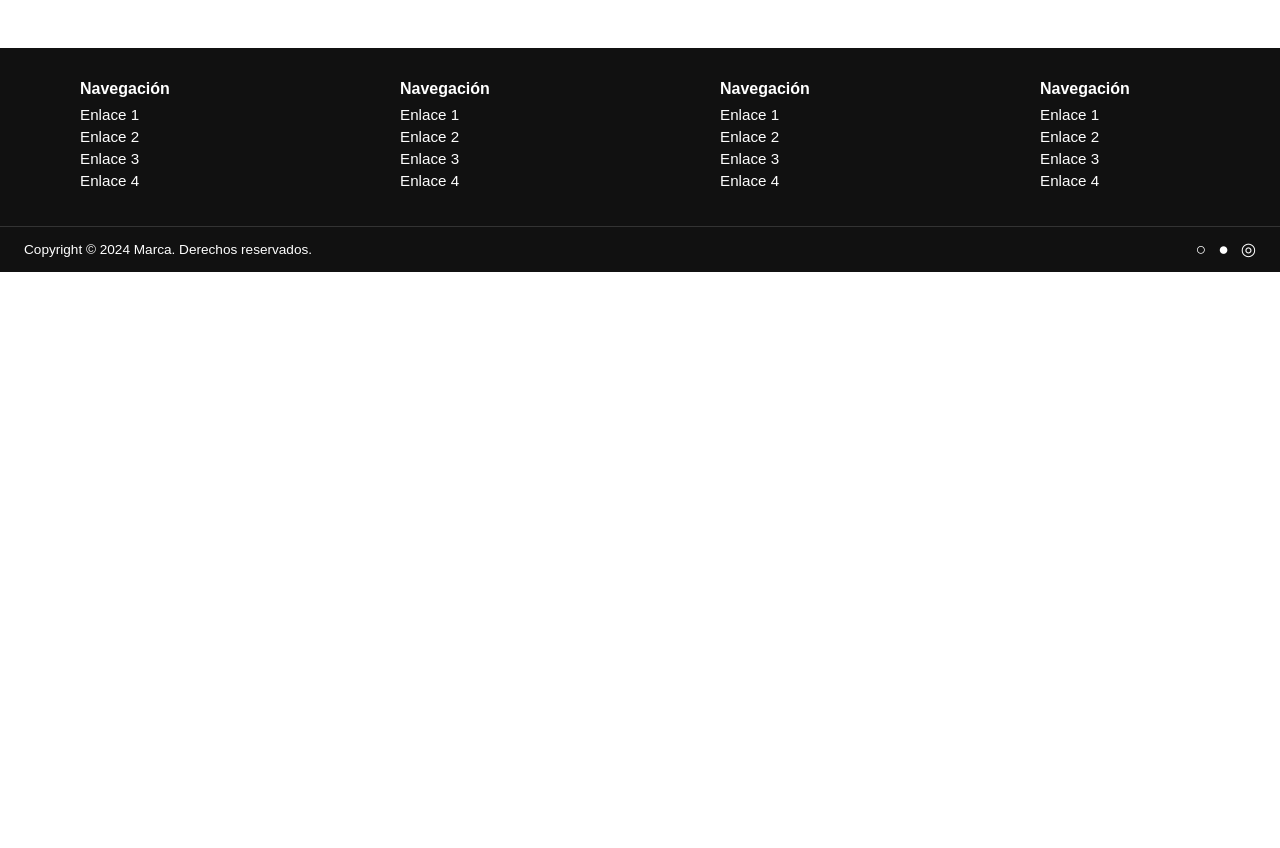
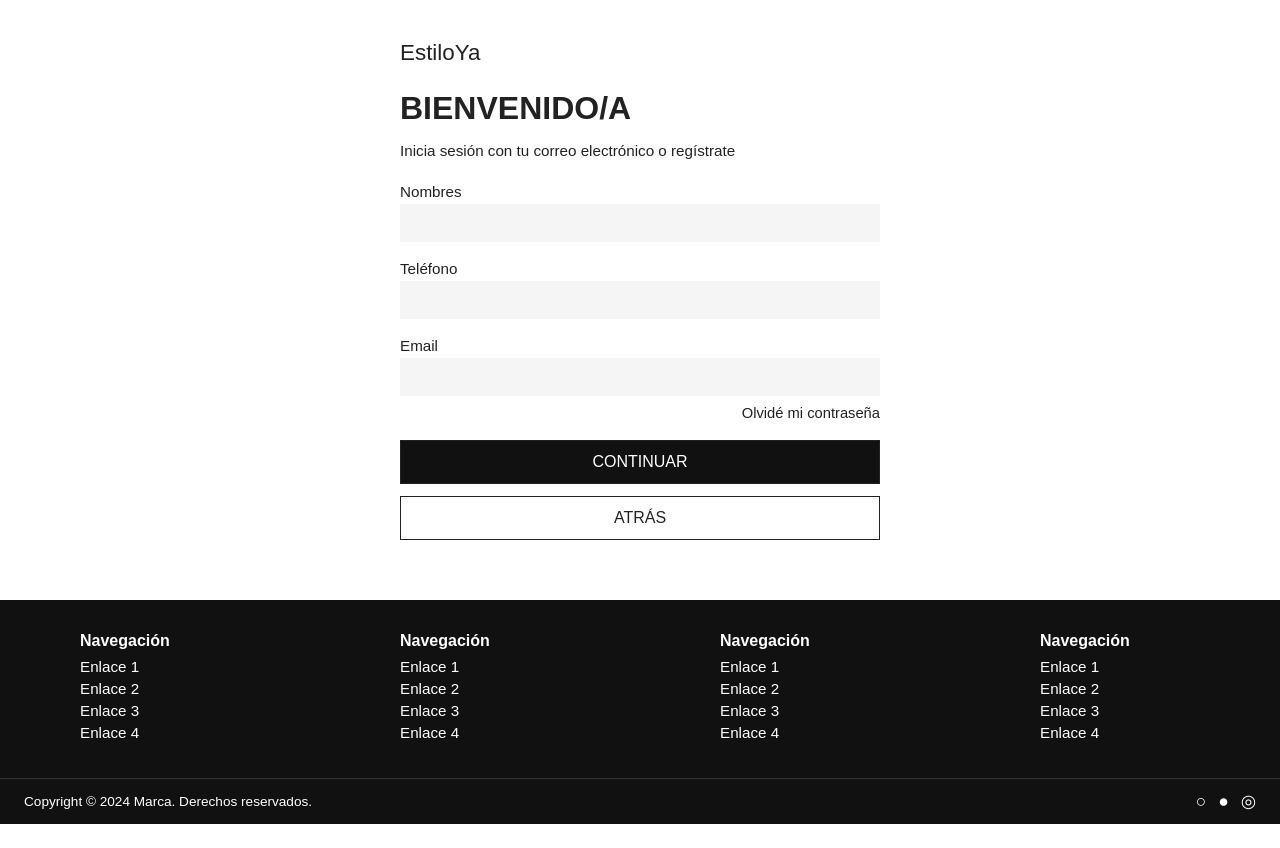
Before and after one commit to SujetoDelta-XXI/Proyecto-Integrador---CICLO-IV, a React (Vite) app in the folder user-frontend/: page /login in a window 1280 px wide. Built offline with nearby package versions, Linux system fonts and the light colour scheme.

Commit message:
Interfaz - Login - Asparrin

```diff
--- a/user-frontend/src/App.jsx
+++ b/user-frontend/src/App.jsx
@@ -39,6 +39,7 @@ import { BrowserRouter as Router, Routes, Route, Link } from "react-router-dom";
 import Login from "./components/Login";
 import Footer from "./components/Footer";
 import Register from "./components/Register";
+import LoginForm from "./components/LoginForm";
 
 function App() {
   return (
@@ -47,6 +48,7 @@ function App() {
         <Routes>
           <Route path="/" element={<Login />} />
           <Route path="/register" element={<Register />} />
+          <Route path="/login" element={<LoginForm />} />
         </Routes>
       </div>
       <Footer />
--- /dev/null
+++ b/user-frontend/src/components/LoginForm.css
@@ -0,0 +1,75 @@
+.loginform-container {
+  max-width: 480px;
+  margin: 40px auto 0 auto;
+  text-align: left;
+}
+
+.loginform-title {
+  font-size: 1.4rem;
+  font-weight: 400;
+  margin-bottom: 24px;
+  margin-top: 16px;
+}
+
+.loginform-welcome {
+  font-size: 2rem;
+  font-weight: bold;
+  margin-bottom: 8px;
+}
+
+.loginform-subtitle {
+  font-size: 0.95rem;
+  color: #222;
+  margin-bottom: 24px;
+}
+
+.loginform-form label {
+  display: block;
+  font-size: 0.95rem;
+  margin-bottom: 6px;
+  margin-top: 18px;
+  font-weight: 400;
+}
+
+.loginform-input {
+  width: 100%;
+  padding: 10px 8px;
+  margin-top: 4px;
+  background: #f5f5f5;
+  font-size: 1rem;
+  border: none;
+  border-radius: 0;
+  box-sizing: border-box;
+}
+
+.loginform-forgot {
+  text-align: right;
+  margin: 8px 0 18px 0;
+}
+
+.loginform-forgot a {
+  font-size: 0.92rem;
+  color: #222;
+  text-decoration: none;
+}
+
+.loginform-btn {
+  width: 100%;
+  padding: 12px 0;
+  font-size: 1rem;
+  border-radius: 0;
+  border: 1px solid #222;
+  margin-bottom: 12px;
+  cursor: pointer;
+  transition: background 0.2s, color 0.2s;
+}
+
+.loginform-btn.black {
+  background: #111;
+  color: #fff;
+}
+
+.loginform-btn.white {
+  background: #fff;
+  color: #222;
+}
--- /dev/null
+++ b/user-frontend/src/components/LoginForm.jsx
@@ -0,0 +1,45 @@
+import { Link, useNavigate } from "react-router-dom";
+import "./LoginForm.css";
+
+function LoginForm() {
+  const navigate = useNavigate();
+
+  return (
+    <div className="loginform-container">
+      <div className="loginform-title">EstiloYa</div>
+      <h1 className="loginform-welcome">BIENVENIDO/A</h1>
+      <p className="loginform-subtitle">
+        Inicia sesión con tu correo electrónico o regístrate
+      </p>
+      <form className="loginform-form">
+        <label>
+          Nombres
+          <input type="text" className="loginform-input" />
+        </label>
+        <label>
+          Teléfono
+          <input type="tel" className="loginform-input" />
+        </label>
+        <label>
+          Email
+          <input type="email" className="loginform-input" />
+        </label>
+        <div className="loginform-forgot">
+          <Link to="/forgot-password">Olvidé mi contraseña</Link>
+        </div>
+        <button type="submit" className="loginform-btn black">
+          CONTINUAR
+        </button>
+        <button
+          type="button"
+          className="loginform-btn white"
+          onClick={() => navigate(-1)}
+        >
+          ATRÁS
+        </button>
+      </form>
+    </div>
+  );
+}
+
+export default LoginForm;
```
